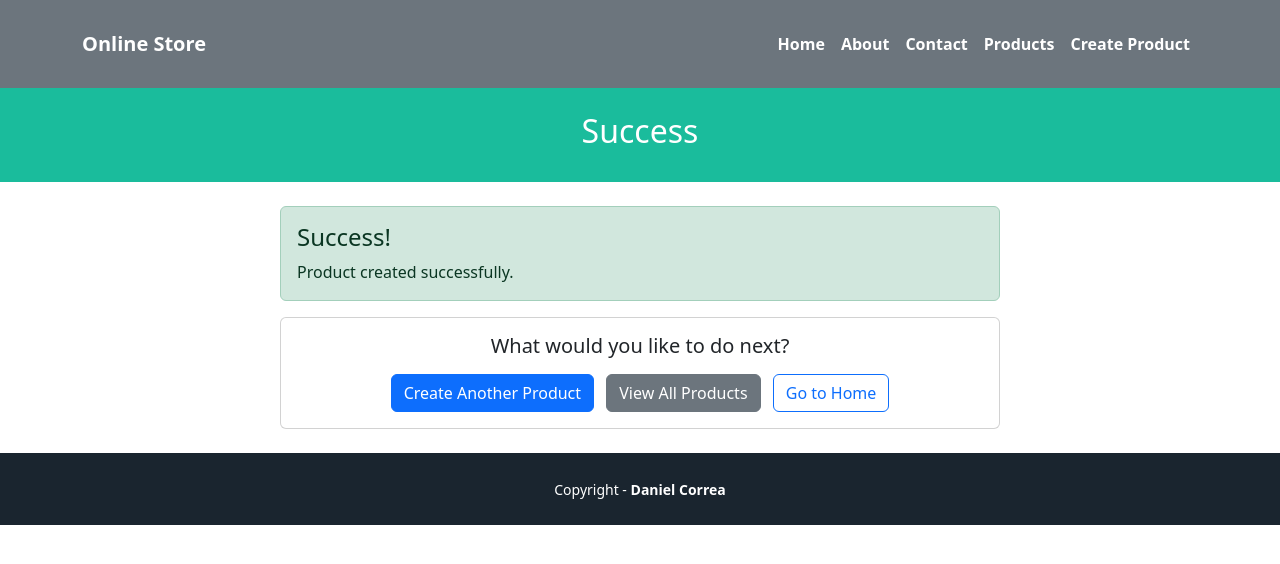
After one commit to SamuelRivero50/DjangoTutorials, a Django app: template pages/templates/products/success.html in a window 1280 px wide. The commit adds this page. Shown: the top 564 px of the page. Run offline with Django 5.2, Linux system fonts and the light colour scheme; the template is opened without the code that fills it, so the values that code supplies are empty.

Commit message:
Realizar actividades 6, 7, 8 y 9

```diff
--- a/pages/templates/pages/base.html
+++ b/pages/templates/pages/base.html
@@ -34,6 +34,7 @@
             <a class="nav-link active" href="{% url 'about' %}">About</a>
             <a class="nav-link active" href="{% url 'contact' %}">Contact</a>
             <a class="nav-link active" href="{% url 'index' %}">Products</a>
+            <a class="nav-link active" href="{% url 'form' %}">Create Product</a>
           </div>
         </div>
       </div>
--- /dev/null
+++ b/pages/templates/products/success.html
@@ -0,0 +1,29 @@
+{% extends 'pages/base.html' %}
+
+{% block title %}Product Created - Online Store{% endblock %}
+
+{% block header_title %}Success{% endblock %}
+
+{% block content %}
+<div class="container">
+    <div class="row justify-content-center">
+        <div class="col-md-8">
+            <div class="alert alert-success" role="alert">
+                <h4 class="alert-heading">Success!</h4>
+                <p class="mb-0">Product created successfully.</p>
+            </div>
+
+            <div class="card">
+                <div class="card-body text-center">
+                    <h5 class="card-title">What would you like to do next?</h5>
+                    <div class="mt-3">
+                        <a href="{% url 'form' %}" class="btn btn-primary me-2">Create Another Product</a>
+                        <a href="{% url 'index' %}" class="btn btn-secondary me-2">View All Products</a>
+                        <a href="{% url 'home' %}" class="btn btn-outline-primary">Go to Home</a>
+                    </div>
+                </div>
+            </div>
+        </div>
+    </div>
+</div>
+{% endblock %}
--- a/pages/urls.py
+++ b/pages/urls.py
@@ -1,5 +1,5 @@
 from django.urls import path
-from .views import HomePageView, AboutPageView, ContactPageView, ProductIndexView, ProductShowView, ProductCreateView
+from .views import HomePageView, AboutPageView, ContactPageView, ProductIndexView, ProductShowView, ProductCreateView, ProductSuccessView
 
 urlpatterns = [
     path("", HomePageView.as_view(), name='home'),
@@ -7,5 +7,6 @@ urlpatterns = [
     path('contact/', ContactPageView.as_view(), name='contact'),
     path('products/', ProductIndexView.as_view(), name='index'),
     path('products/create/', ProductCreateView.as_view(), name='form'),
+    path('products/success/', ProductSuccessView.as_view(), name='product_success'),
     path('products/<str:id>/', ProductShowView.as_view(), name='show'),
 ]
```
Also changed, not shown: pages/views.py (+21 -1 lines).
